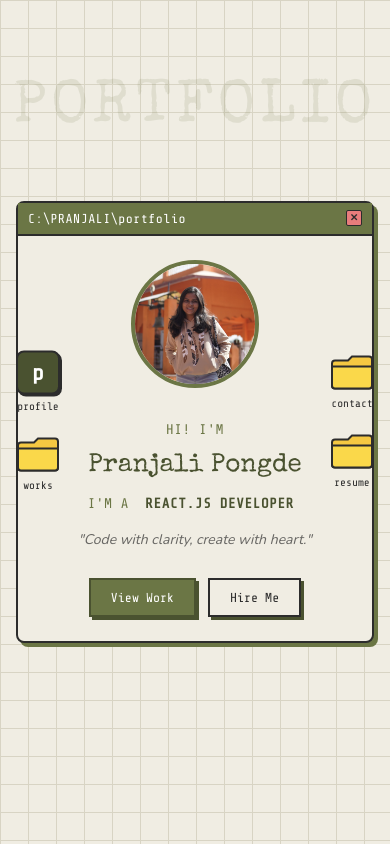
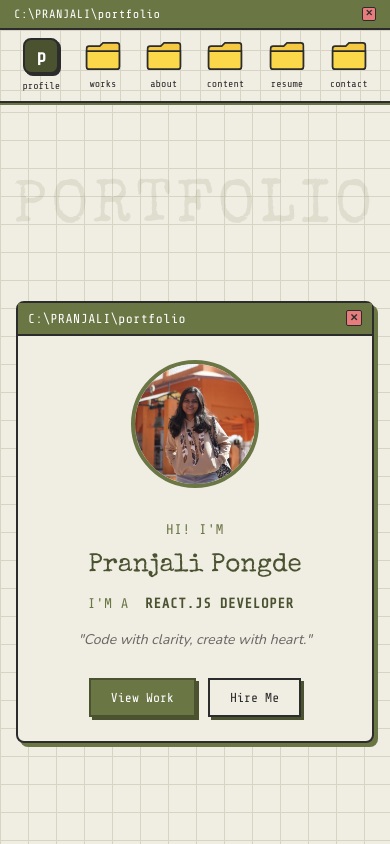
Before and after one commit to pranjalipongde/my-portfolio_, a React (Vite) app: page / in a window 390 px wide. Shown: the top 844 px of the page. Built offline with nearby package versions, Linux system fonts and the light colour scheme.

Commit message:
updated navbar responsiveness

```diff
--- a/src/components/Navbar.jsx
+++ b/src/components/Navbar.jsx
@@ -7,8 +7,8 @@ const FolderIcon = ({ label, href, active }) => (
     aria-label={`Navigate to ${label}`}
   >
     <svg
-      width="44"
-      height="38"
+      width="36"
+      height="32"
       viewBox="0 0 44 38"
       fill="none"
       xmlns="http://www.w3.org/2000/svg"
@@ -26,7 +26,7 @@ const FolderIcon = ({ label, href, active }) => (
         strokeWidth="2"
       />
     </svg>
-    <span className="font-mono text-[11px] text-charcoal font-medium">
+    <span className="font-mono text-[10px] text-charcoal font-medium">
       {label}
     </span>
   </a>
@@ -36,8 +36,8 @@ const HIcon = ({ href, active }) => (
   <a href={href} className="folder-icon" aria-label="Home">
     <div
       style={{
-        width: 44,
-        height: 44,
+        width: 36,
+        height: 36,
         background: active ? "#4a5230" : "#6b7645",
         border: "2px solid #2c2c2c",
         borderRadius: 8,
@@ -50,7 +50,7 @@ const HIcon = ({ href, active }) => (
       <span
         style={{
           fontFamily: "Share Tech Mono",
-          fontSize: 22,
+          fontSize: 18,
           color: "white",
           fontWeight: "bold",
         }}
@@ -58,7 +58,7 @@ const HIcon = ({ href, active }) => (
         p
       </span>
     </div>
-    <span className="font-mono text-[11px] text-charcoal font-medium">
+    <span className="font-mono text-[10px] text-charcoal font-medium">
       profile
     </span>
   </a>
@@ -91,13 +91,20 @@ export default function Navbar() {
     return () => observer.disconnect();
   }, []);
 
+  const navItems = [
+    { label: "profile", href: "#hero", id: "hero", isH: true },
+    { label: "works", href: "#projects", id: "projects" },
+    { label: "about", href: "#about", id: "about" },
+    { label: "content", href: "#content", id: "content" },
+    { label: "resume", href: "#resume", id: "resume" },
+    { label: "contact", href: "#contact", id: "contact" },
+  ];
+
   return (
     <>
-      {/* Left sidebar */}
-      <nav
-        className="sidebar-nav left-4 lg:left-8"
-        aria-label="Main navigation"
-      >
+      {/* ── DESKTOP ONLY: Sidebars ── */}
+      <div className="hidden lg:block">
+        <nav className="sidebar-nav left-8" aria-label="Main navigation">
           <HIcon href="#hero" active={active === "hero"} />
           <FolderIcon
             label="works"
@@ -106,11 +113,7 @@ export default function Navbar() {
           />
         </nav>
 
-      {/* Right sidebar */}
-      <nav
-        className="sidebar-nav right-4 lg:right-8"
-        aria-label="Secondary navigation"
-      >
+        <nav className="sidebar-nav right-8" aria-label="Secondary navigation">
           <FolderIcon
             label="contact"
             href="#contact"
@@ -122,6 +125,91 @@ export default function Navbar() {
             active={active === "resume"}
           />
         </nav>
+      </div>
+
+      {/* ── MOBILE & TABLET ONLY: Top bar ── */}
+      <nav
+        className="lg:hidden fixed top-0 left-0 right-0 z-50"
+        aria-label="Mobile navigation"
+        style={{
+          background: "#f0ede3",
+          borderBottom: "2px solid #2c2c2c",
+          boxShadow: "0 2px 0px #6b7645",
+        }}
+      >
+        {/* OS-style title bar */}
+        <div
+          style={{
+            background: "#6b7645",
+            borderBottom: "2px solid #2c2c2c",
+            padding: "5px 14px",
+            display: "flex",
+            alignItems: "center",
+            justifyContent: "space-between",
+          }}
+        >
+          <span
+            style={{
+              fontFamily: "Share Tech Mono, monospace",
+              fontSize: 12,
+              color: "white",
+              letterSpacing: 0.5,
+            }}
+          >
+            C:\PRANJALI\portfolio
+          </span>
+          <div
+            style={{
+              width: 14,
+              height: 14,
+              background: "#e87c7c",
+              border: "1.5px solid #2c2c2c",
+              borderRadius: 2,
+              display: "flex",
+              alignItems: "center",
+              justifyContent: "center",
+              fontSize: 9,
+              fontWeight: "bold",
+              color: "#2c2c2c",
+            }}
+          >
+            ✕
+          </div>
+        </div>
+
+        {/* Nav icons row */}
+        <div
+          style={{
+            display: "flex",
+            alignItems: "center",
+            justifyContent: "space-around",
+            padding: "8px 10px",
+            backgroundImage:
+              "linear-gradient(to right, #d8d4c4 1px, transparent 1px), linear-gradient(to bottom, #d8d4c4 1px, transparent 1px)",
+            backgroundSize: "20px 20px",
+          }}
+        >
+          {navItems.map((item) =>
+            item.isH ? (
+              <HIcon
+                key={item.id}
+                href={item.href}
+                active={active === item.id}
+              />
+            ) : (
+              <FolderIcon
+                key={item.id}
+                label={item.label}
+                href={item.href}
+                active={active === item.id}
+              />
+            ),
+          )}
+        </div>
+      </nav>
+
+      {/* Spacer for mobile so hero isn't hidden behind top navbar */}
+      <div className="lg:hidden" style={{ height: 100 }} />
     </>
   );
 }
```
Lines whose indentation alone changed are shown as unchanged.
